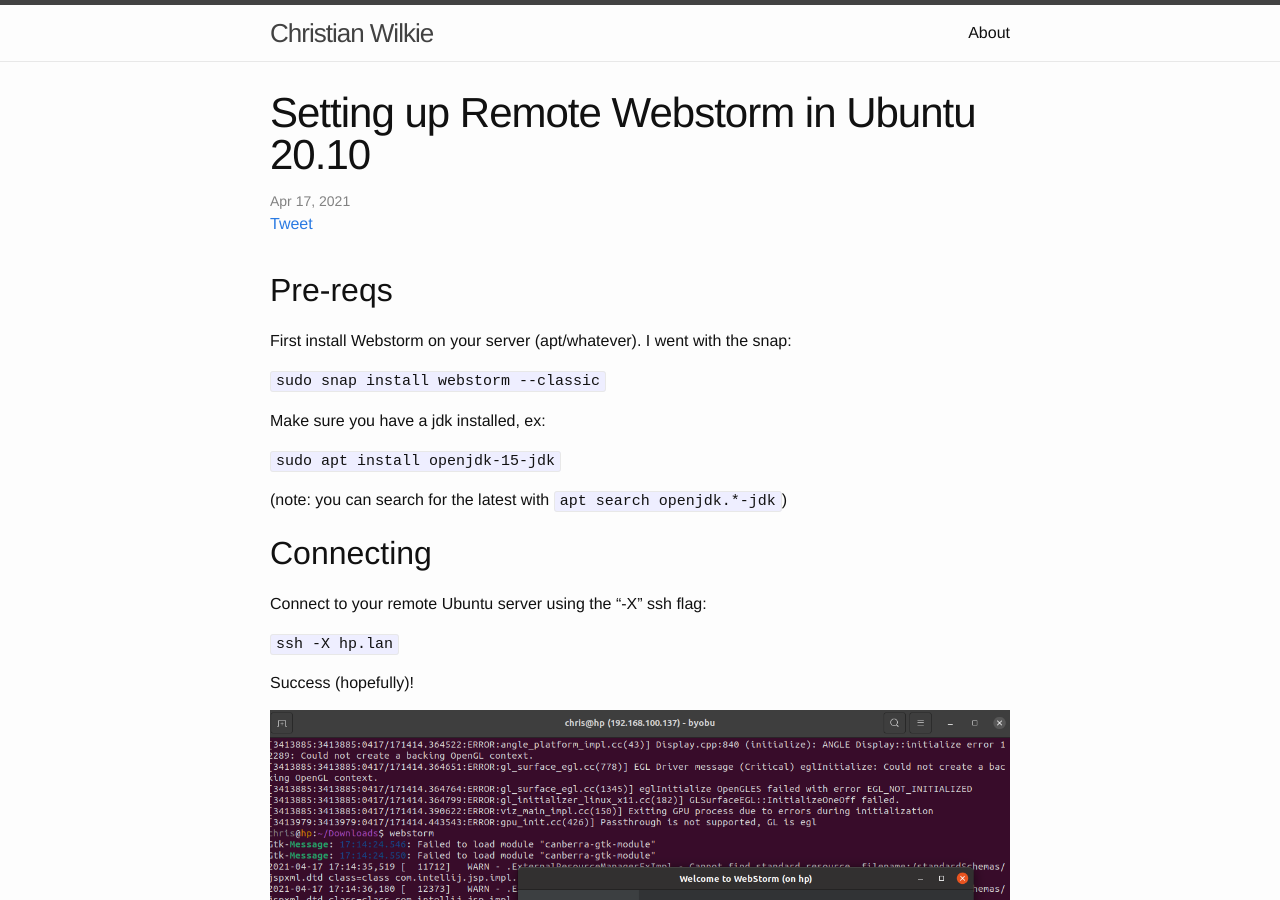
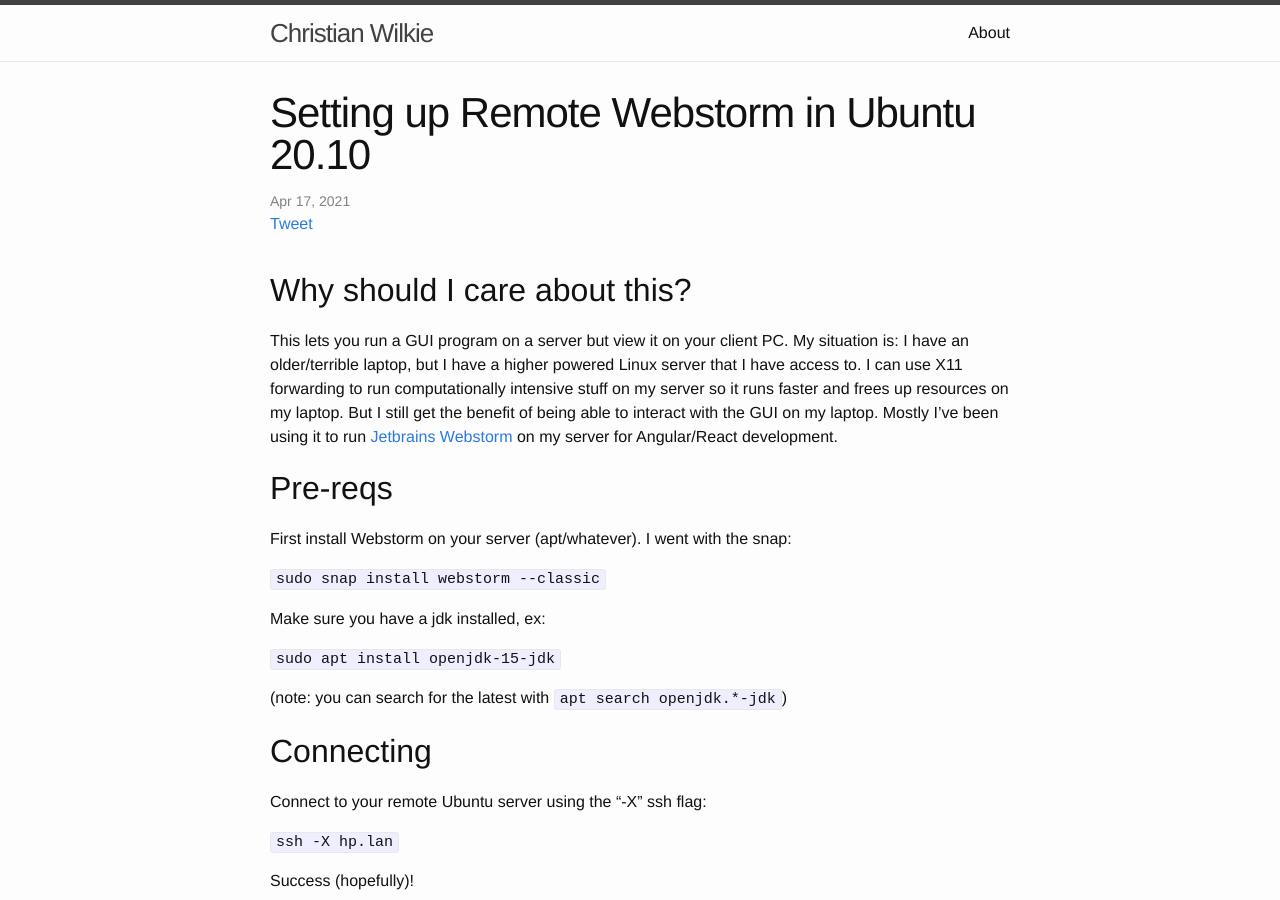
Before and after one commit to ChristianWilkie/ChristianWilkie.github.io, a Jekyll site: the page built from _posts/2021-04-17-setting-up-remote-webstorm-in-ubuntu-20-10.md, in a window 1280 px wide and 900 px high. Built offline with Jekyll 4.4.1, drawn with Linux system fonts in a browser that asks for light colours; comment, search, counter and statistics services are not loaded.

Commit message:
additional info on why you might care about x11 forwarding

```diff
--- a/_posts/2021-04-17-setting-up-remote-webstorm-in-ubuntu-20-10.md
+++ b/_posts/2021-04-17-setting-up-remote-webstorm-in-ubuntu-20-10.md
@@ -3,6 +3,9 @@ layout: post
 title: Setting up Remote Webstorm in Ubuntu 20.10
 date: 2021-04-17 22:55 +0000
 ---
+
+## Why should I care about this?
+This lets you run a GUI program on a server but view it on your client PC. My situation is: I have an older/terrible laptop, but I have a higher powered Linux server that I have access to. I can use X11 forwarding to run computationally intensive stuff on my server so it runs faster and frees up resources on my laptop. But I still get the benefit of being able to interact with the GUI on my laptop. Mostly I've been using it to run [Jetbrains Webstorm](https://www.jetbrains.com/webstorm/) on my server for Angular/React development.
 
 ## Pre-reqs
 First install Webstorm on your server (apt/whatever). I went with the snap:
```
